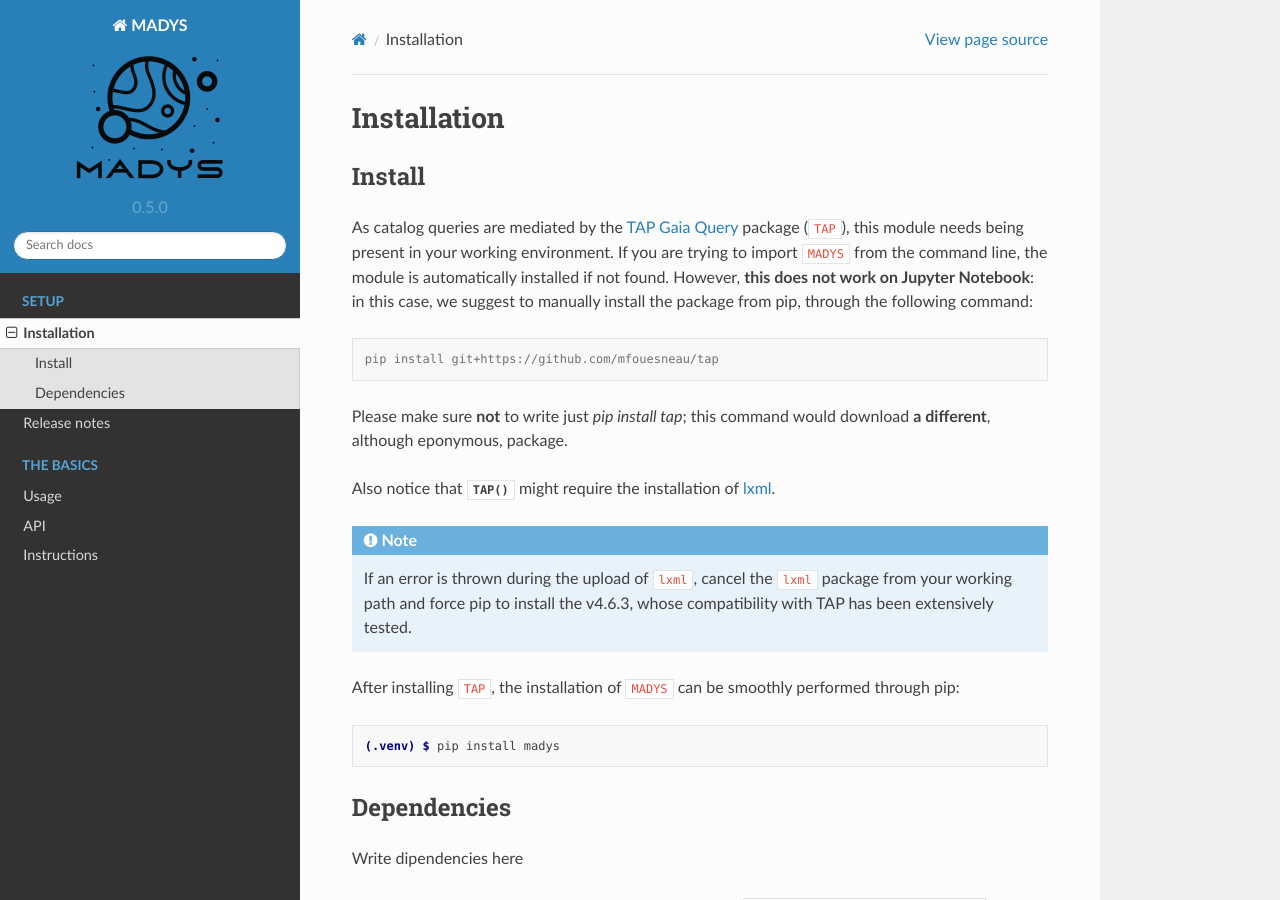
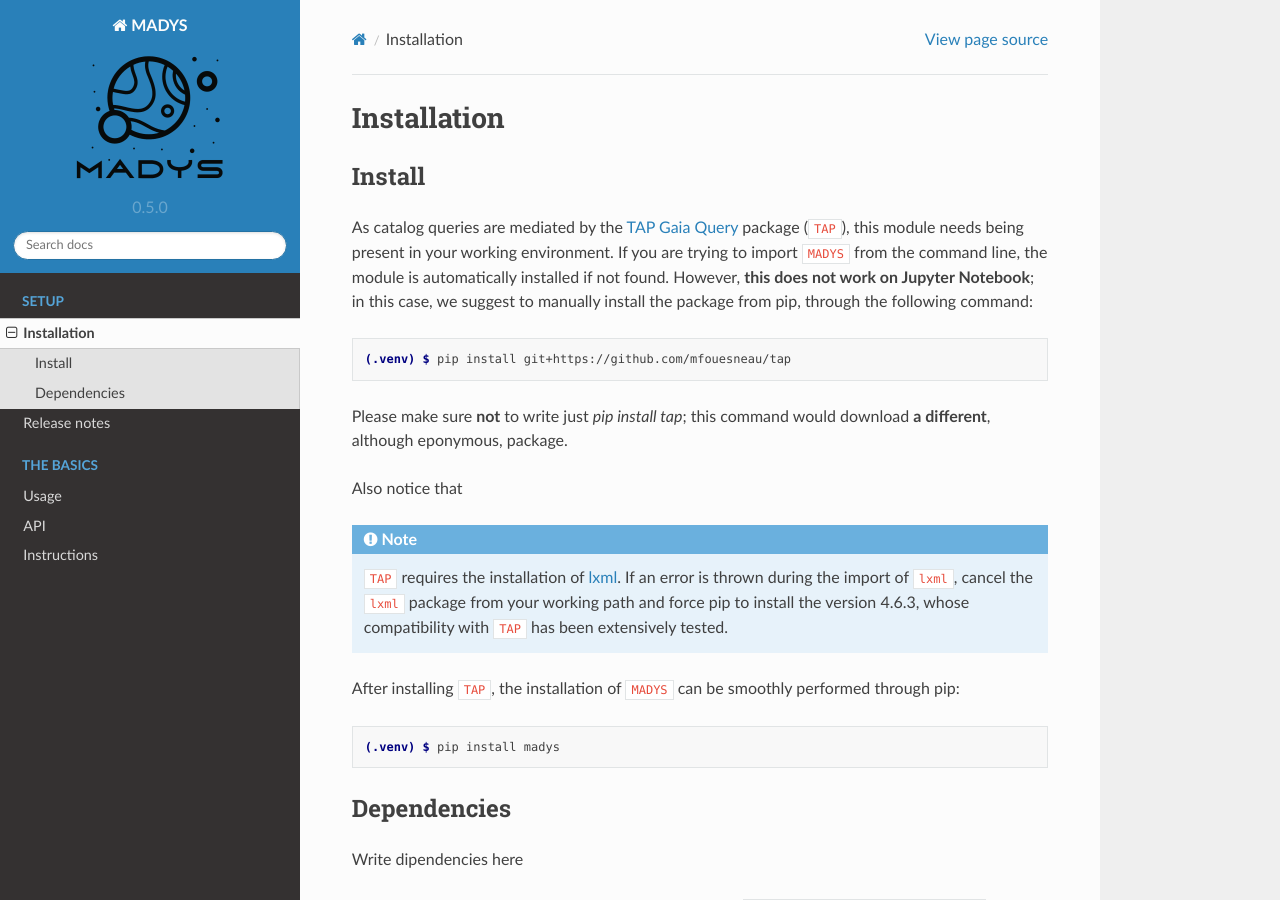
Before and after one commit to vsquicciarini/madys, a Sphinx documentation site: the page built from docs/source/installation.rst, in a window 1280 px wide and 900 px high. Built offline with Sphinx 7.4.7 and the Read the Docs theme 2.0.0, drawn with Linux system fonts in a browser that asks for light colours.

Commit message:
Update installation.rst

```diff
--- a/docs/source/installation.rst
+++ b/docs/source/installation.rst
@@ -6,19 +6,19 @@ Installation
 Install
 ------------
 
-As catalog queries are mediated by the `TAP Gaia Query <https://github.com/mfouesneau/tap>`_ package (``TAP``), this module needs being present in your working environment. If you are trying to import ``MADYS`` from the command line, the module is automatically installed if not found. However, **this does not work on Jupyter Notebook**: in this case, we suggest to manually install the package from pip, through the following command:
+As catalog queries are mediated by the `TAP Gaia Query <https://github.com/mfouesneau/tap>`_ package (``TAP``), this module needs being present in your working environment. If you are trying to import ``MADYS`` from the command line, the module is automatically installed if not found. However, **this does not work on Jupyter Notebook**; in this case, we suggest to manually install the package from pip, through the following command:
 
 .. code-block:: console
 
-   pip install git+https://github.com/mfouesneau/tap
+  (.venv) $ pip install git+https://github.com/mfouesneau/tap
 
 Please make sure **not** to write just `pip install tap`; this command would download **a different**, although eponymous, package.
 
-Also notice that :py:func:`TAP` might require the installation of `lxml <https://lxml.de/>`_.
+Also notice that
 
 .. note::
 
-   If an error is thrown during the upload of ``lxml``, cancel the ``lxml`` package from your working path and force pip to install the v4.6.3, whose compatibility with TAP has been extensively tested.
+   ``TAP`` requires the installation of `lxml <https://lxml.de/>`_. If an error is thrown during the import of ``lxml``, cancel the ``lxml`` package from your working path and force pip to install the version 4.6.3, whose compatibility with ``TAP`` has been extensively tested.
 
 After installing ``TAP``, the installation of ``MADYS`` can be smoothly performed through pip:
 
```
